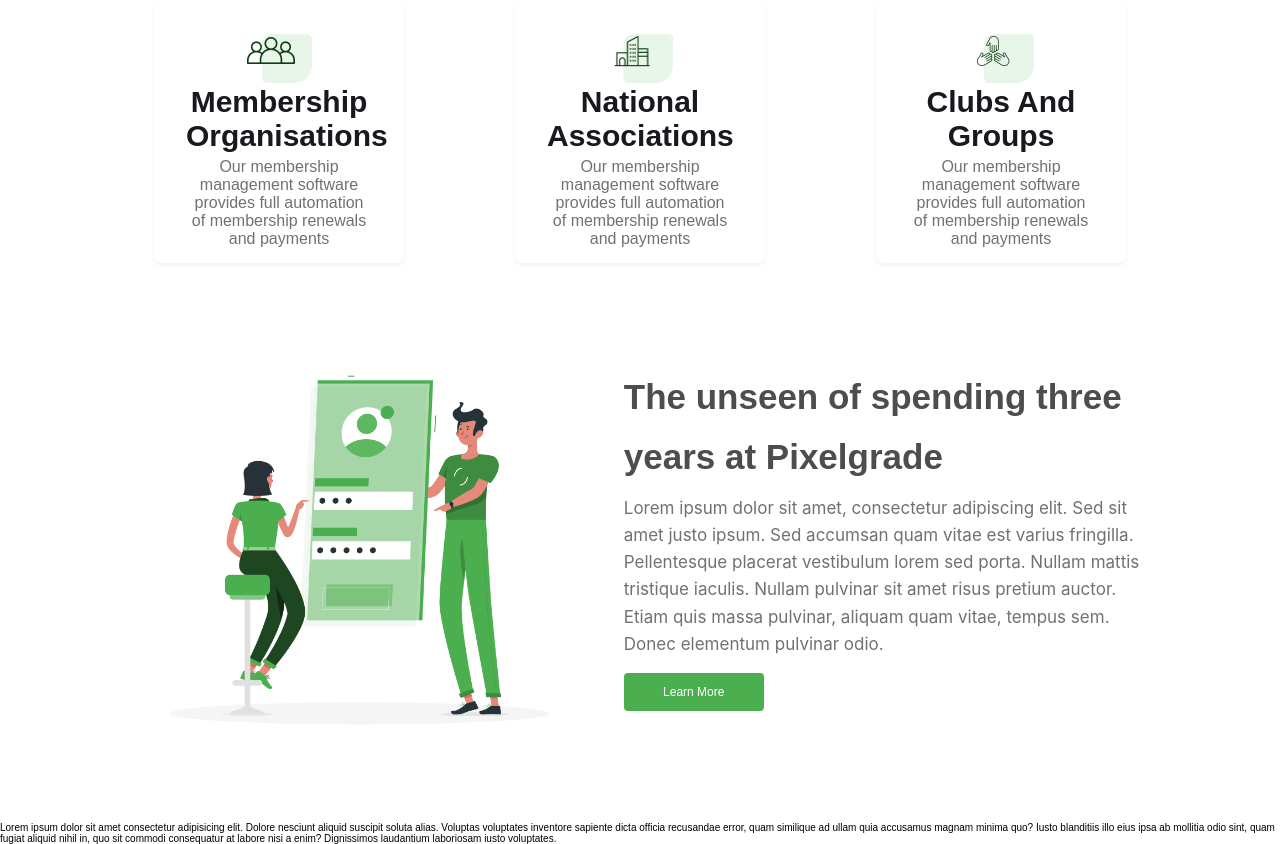
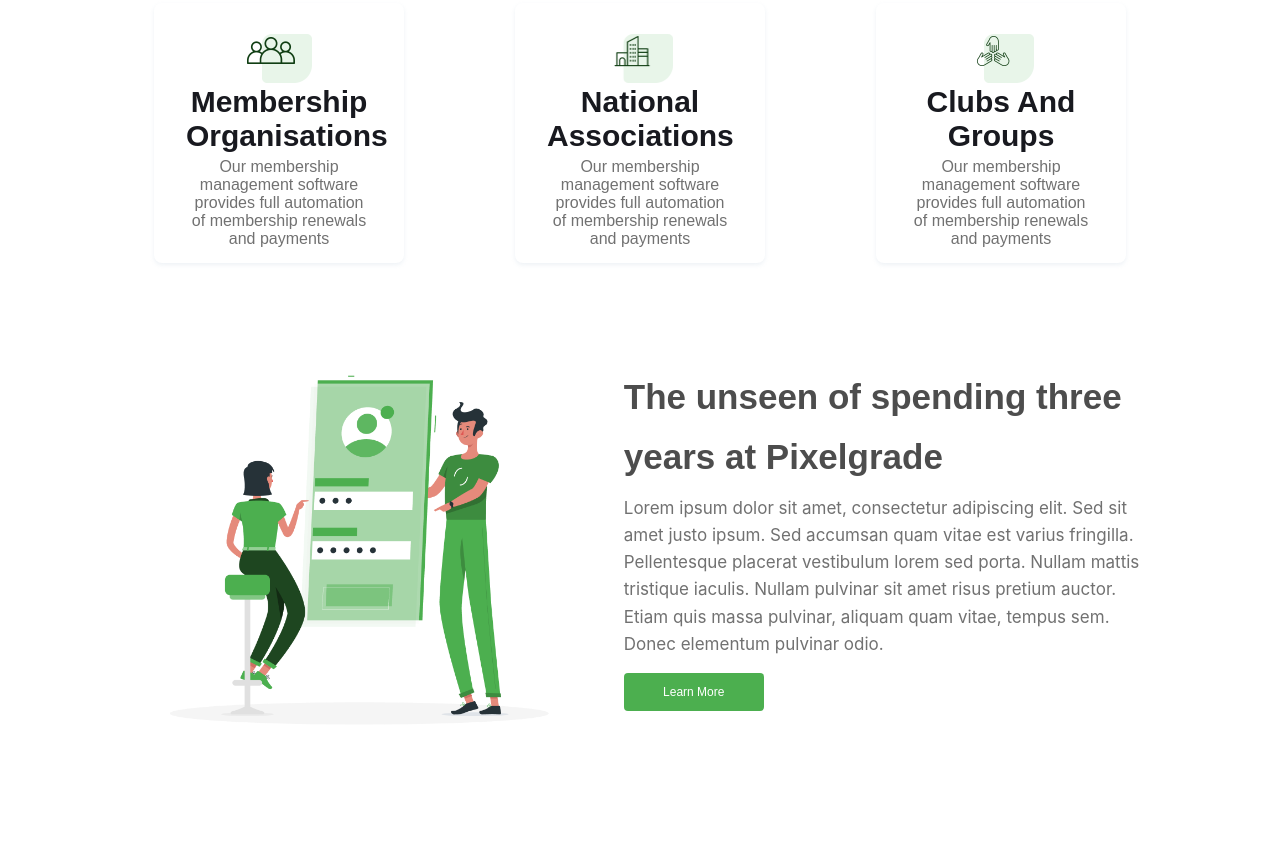
Before and after one commit to garv2006-dev/Nexent, a plain HTML site: page index.html in a window 1280 px wide. Shown: the part 899-1743 px from the top of the page. After the commit the page ends 1721 px from the top, so only its background shows below. Drawn offline with Linux system fonts and the light colour scheme.

Commit message:
initial commit

```diff
--- a/index.html
+++ b/index.html
@@ -131,9 +131,5 @@
         </div>
       </div>
     </section>
-
-    <div>
-      <p>Lorem ipsum dolor sit amet consectetur adipisicing elit. Dolore nesciunt aliquid suscipit soluta alias. Voluptas voluptates inventore sapiente dicta officia recusandae error, quam similique ad ullam quia accusamus magnam minima quo? Iusto blanditiis illo eius ipsa ab mollitia odio sint, quam fugiat aliquid nihil in, quo sit commodi consequatur at labore nisi a enim? Dignissimos laudantium laboriosam iusto voluptates.</p>
-    </div>
   </body>
 </html>
```
